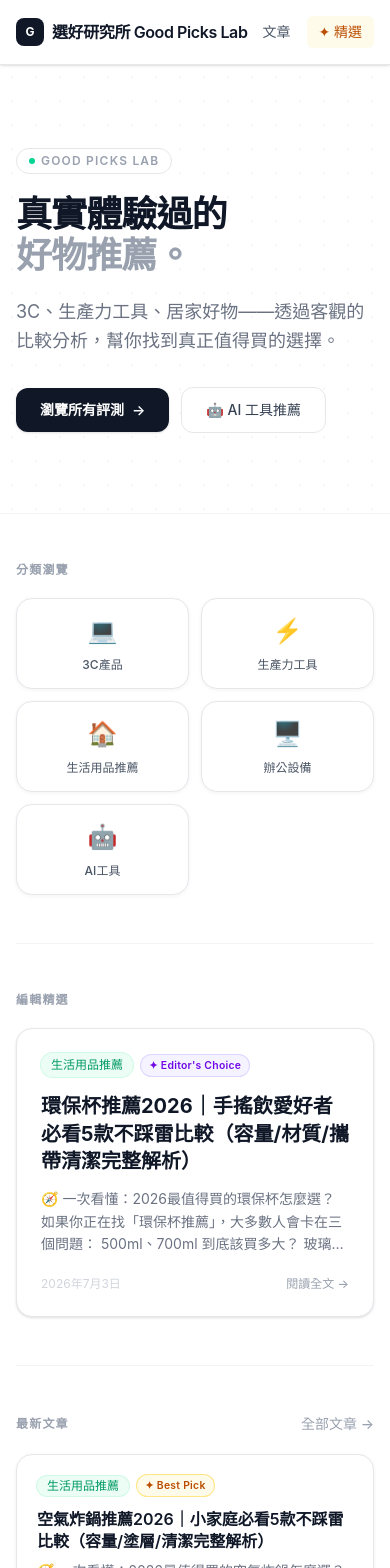
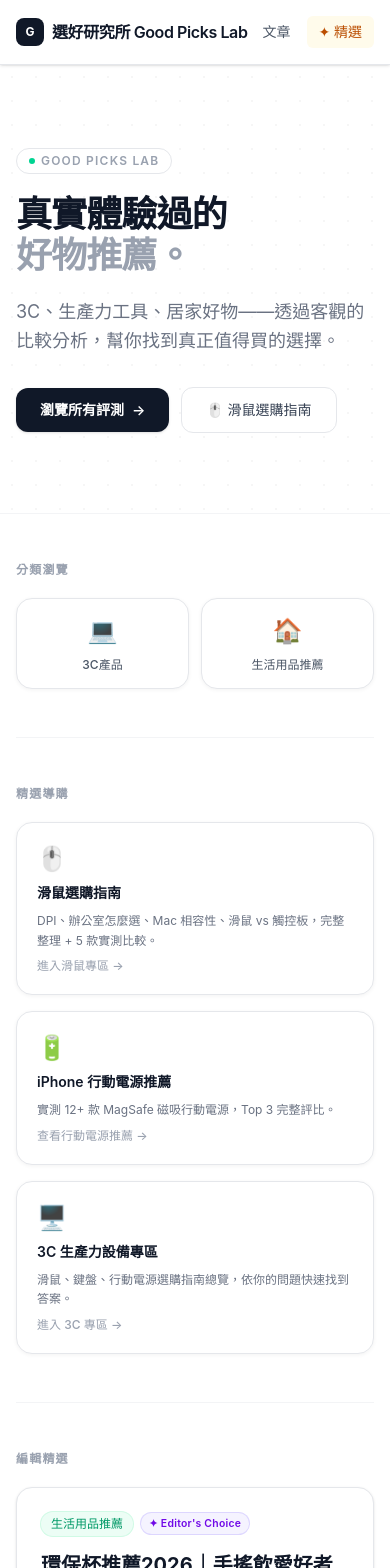
Before and after one commit to winnie67672002/AffiliateWeb, a Next.js app: page / in a window 390 px wide. Shown: the top 1568 px of the page. Built offline with nearby package versions, Linux system fonts and the light colour scheme.

Commit message:
#hotfix SEO 修改

```diff
--- a/app/[slug]/page.tsx
+++ b/app/[slug]/page.tsx
@@ -9,6 +9,7 @@ import ComparisonTable from '@/components/ComparisonTable'
 import BreadcrumbSchema from '@/components/schema/BreadcrumbSchema'
 import FaqSchema from '@/components/schema/FaqSchema'
 import HowToSchema from '@/components/schema/HowToSchema'
+import ProductListSchema from '@/components/schema/ProductListSchema'
 
 export async function generateStaticParams() {
   return getAllSlugs().map((slug) => ({ slug }))
@@ -76,7 +77,12 @@ export default async function PostPage({
   return (
     <div className="max-w-2xl mx-auto px-4 sm:px-6 py-12">
 
-      {/* Schema.org */}
+      {/* Schema.org — Article。
+          注意：這裡刻意不放 mainEntity: Product/Offer。本站不是這些商品的賣家，
+          没有即時價格/庫存資料，也没有真實評分，塞 Offer/aggregateRating 會被
+          Google 當成 Merchant listing / Product snippet 來驗證，資料不完整就會在
+          Search Console 出現「Product snippets / Merchant listings：N 個項目無效」。
+          真的想讓 Google 知道這篇文章提到哪些商品，用下面不含 Offer 的 ProductListSchema。 */}
       <Script
         id="article-schema"
         type="application/ld+json"
@@ -88,20 +94,21 @@ export default async function PostPage({
             description: post.description,
             datePublished: post.date,
             author: { '@type': 'Organization', name: 'Good Picks Lab' },
-            mainEntity: post.affiliate?.map((item) => ({
-              '@type': 'Product',
-              name: item.name,
-              description: item.description,
-              offers: {
-                '@type': 'Offer',
-                url: item.href,
-                price: item.price ?? '0',
-                priceCurrency: 'TWD',
-              },
-            })),
           }),
         }}
       />
+
+      {post.affiliate && post.affiliate.length > 0 && (
+        <ProductListSchema
+          products={post.affiliate.map((item, i) => ({
+            name: item.name,
+            description: item.description,
+            image: item.image,
+            url: item.href,
+            position: i + 1,
+          }))}
+        />
+      )}
 
       <BreadcrumbSchema
         items={[
--- a/app/best-power-bank-iphone-2026/page.tsx
+++ b/app/best-power-bank-iphone-2026/page.tsx
@@ -235,7 +235,6 @@ export default function BestPowerBankPage() {
           description: p.description,
           image: p.image,
           url: p.href,
-          price: p.price,
           position: p.rank,
         }))}
       />
@@ -695,6 +694,33 @@ export default function BestPowerBankPage() {
         </p>
       </section>
 
+      {/* ── 延伸閱讀 ───────────────────────────────────────── */}
+      <section className="mb-12 pt-8 border-t border-gray-100">
+        <p className="text-xs font-semibold text-gray-400 uppercase tracking-widest mb-5">
+          延伸閱讀
+        </p>
+        <Link
+          href="/five-power-bank-guide"
+          className="
+            flex items-start gap-4 p-4
+            rounded-xl border border-gray-200 bg-white
+            shadow-[0_1px_4px_rgba(0,0,0,0.05)]
+            hover:shadow-md hover:-translate-y-0.5
+            transition-all duration-150 group
+          "
+        >
+          <div className="flex-1 min-w-0">
+            <p className="font-semibold text-gray-900 group-hover:text-gray-600 transition-colors text-sm leading-snug mb-0.5">
+              2026 行動電源推薦｜不是越大越好！5大類型完整解析
+            </p>
+            <p className="text-xs text-gray-400 line-clamp-1">
+              依出國、通勤、磁吸、輕薄、高 CP 值等 5 種使用情境分類挑選，不限 iPhone。
+            </p>
+          </div>
+          <span className="text-gray-300 group-hover:text-gray-600 transition-colors text-sm mt-0.5 shrink-0">→</span>
+        </Link>
+      </section>
+
       {/* ── Disclosure ─────────────────────────────────────── */}
       <div className="rounded-xl bg-gray-50 border border-gray-100 p-4 text-xs text-gray-400 leading-relaxed mb-10">
         <strong className="text-gray-500">Affiliate Disclosure：</strong>
--- a/app/page.tsx
+++ b/app/page.tsx
@@ -2,12 +2,36 @@ import Link from 'next/link'
 import { getAllPosts } from '@/lib/posts'
 import PostCard from '@/components/PostCard'
 
+// 注意：只列出目前「已發布至少一篇文章」的分類。
+// 生產力工具／辦公設備／AI工具目前底下全是草稿（published: false），
+// 在那些分類真正有文章上線前，不放進這裡，避免導去空的分類頁。
 const CATEGORIES = [
   { label: '3C產品',   icon: '💻', color: 'hover:border-blue-200   hover:bg-blue-50/50'   },
-  { label: '生產力工具', icon: '⚡', color: 'hover:border-violet-200 hover:bg-violet-50/50' },
   { label: '生活用品推薦',  icon: '🏠', color: 'hover:border-emerald-200 hover:bg-emerald-50/50' },
-  { label: '辦公設備',  icon: '🖥️', color: 'hover:border-amber-200  hover:bg-amber-50/50'  },
-  { label: 'AI工具',   icon: '🤖', color: 'hover:border-rose-200   hover:bg-rose-50/50'   },
+]
+
+const FEATURED_PICKS = [
+  {
+    icon: '🖱️',
+    title: '滑鼠選購指南',
+    desc: 'DPI、辦公室怎麼選、Mac 相容性、滑鼠 vs 觸控板，完整整理 + 5 款實測比較。',
+    href: '/mouse',
+    cta: '進入滑鼠專區',
+  },
+  {
+    icon: '🔋',
+    title: 'iPhone 行動電源推薦',
+    desc: '實測 12+ 款 MagSafe 磁吸行動電源，Top 3 完整評比。',
+    href: '/best-power-bank-iphone-2026',
+    cta: '查看行動電源推薦',
+  },
+  {
+    icon: '🖥️',
+    title: '3C 生產力設備專區',
+    desc: '滑鼠、鍵盤、行動電源選購指南總覽，依你的問題快速找到答案。',
+    href: '/3c',
+    cta: '進入 3C 專區',
+  },
 ]
 
 export default function HomePage() {
@@ -56,7 +80,7 @@ export default function HomePage() {
                 <span>→</span>
               </Link>
               <Link
-                href="/blog?category=AI工具"
+                href="/mouse"
                 className="
                   inline-flex items-center gap-2
                   bg-white text-gray-700 text-sm font-medium
@@ -66,7 +90,7 @@ export default function HomePage() {
                   transition-all duration-150
                 "
               >
-                🤖 AI 工具推薦
+                🖱️ 滑鼠選購指南
               </Link>
             </div>
           </div>
@@ -97,6 +121,39 @@ export default function HomePage() {
                 <span className="text-2xl">{cat.icon}</span>
                 <span className="text-xs text-gray-600 font-medium group-hover:text-gray-900 transition-colors text-center leading-tight">
                   {cat.label}
+                </span>
+              </Link>
+            ))}
+          </div>
+        </section>
+
+        {/* ── 精選導購（3C 主要 hub / pillar 頁）──────────────── */}
+        <section className="py-12 border-b border-gray-100">
+          <h2 className="text-xs font-semibold text-gray-400 uppercase tracking-widest mb-5">
+            精選導購
+          </h2>
+          <div className="grid gap-4 sm:grid-cols-3">
+            {FEATURED_PICKS.map((pick) => (
+              <Link
+                key={pick.href}
+                href={pick.href}
+                className="
+                  group flex flex-col gap-2 p-5
+                  rounded-2xl border border-gray-200 bg-white
+                  shadow-[0_1px_4px_rgba(0,0,0,0.05)]
+                  hover:shadow-md hover:-translate-y-0.5
+                  transition-all duration-150
+                "
+              >
+                <span className="text-2xl">{pick.icon}</span>
+                <span className="font-semibold text-gray-900 text-sm group-hover:text-gray-600 transition-colors">
+                  {pick.title}
+                </span>
+                <span className="text-xs text-gray-500 leading-relaxed flex-1">
+                  {pick.desc}
+                </span>
+                <span className="text-xs font-medium text-gray-400 group-hover:text-gray-700 transition-colors">
+                  {pick.cta} →
                 </span>
               </Link>
             ))}
--- a/components/Footer.tsx
+++ b/components/Footer.tsx
@@ -19,9 +19,9 @@ export default function Footer() {
               <Link href="/3c" className="hover:text-gray-900 transition-colors text-xs">3C 專區</Link>
               <Link href="/mouse" className="hover:text-gray-900 transition-colors text-xs">滑鼠選購指南</Link>
               <Link href="/blog?category=3C產品" className="hover:text-gray-900 transition-colors text-xs">3C產品</Link>
-                  <Link href="/blog?category=生活用品推薦" className="hover:text-gray-900 transition-colors text-xs">生活用品推薦</Link>
-              <Link href="/blog?category=生產力工具" className="hover:text-gray-900 transition-colors text-xs">生產力工具</Link>
-              <Link href="/blog?category=AI工具" className="hover:text-gray-900 transition-colors text-xs">AI工具</Link>
+              <Link href="/blog?category=生活用品推薦" className="hover:text-gray-900 transition-colors text-xs">生活用品推薦</Link>
+              {/* 生產力工具／辦公設備／AI工具目前底下沒有已發布文章，暫時不放連結，
+                  避免導去空分類頁；等該分類真的有文章上線再加回來 */}
             </div>
             <div className="flex flex-col gap-2">
               <span className="text-xs font-semibold text-gray-400 uppercase tracking-widest">關於</span>
--- a/components/schema/ProductListSchema.tsx
+++ b/components/schema/ProductListSchema.tsx
@@ -1,28 +1,35 @@
 import Script from 'next/script'
 
-export interface ProductSchemaItem {
+export interface ProductListItem {
   name: string
   description: string
   image?: string
   url: string
-  price?: string
   position?: number
 }
 
 const BASE_URL = 'https://goodpickslab.com'
 
-/** Strips a leading currency symbol / non-numeric prefix so Offer.price stays a plain number string. */
-function toPriceAmount(price?: string): string | undefined {
-  if (!price) return undefined
-  const match = price.replace(/,/g, '').match(/\d+(\.\d+)?/)
-  return match ? match[0] : undefined
-}
-
 /**
- * Renders an ItemList of Product/Offer JSON-LD for a set of affiliate-recommended products.
- * Does not fabricate ratings/reviews — only uses data actually present on the page.
+ * Purely descriptive ItemList of the products an affiliate roundup article mentions.
+ *
+ * IMPORTANT: this intentionally does NOT emit `offers` (price / priceCurrency /
+ * availability) or `aggregateRating` / `review`.
+ *
+ * This site is not the merchant selling these products — it links out to Shopee /
+ * brand sites via affiliate links, has no live price or stock feed, and has no real,
+ * user-collected ratings. Attaching Offer/Rating data to Product markup is what tells
+ * Google "treat this as a Product snippet / Merchant listing", which Search Console
+ * will then validate against e-commerce-grade requirements (accurate price format,
+ * availability, shipping/return policy, etc.) that a listicle can't legitimately meet.
+ * That mismatch is exactly what produced the "Product snippets" / "Merchant listings"
+ * invalid-item errors in GSC.
+ *
+ * Keeping this to name/description/image/url gives Google context about which
+ * products the article discusses without claiming to be a shop — safe, valid,
+ * and not eligible (or trying to be eligible) for either rich result type.
  */
-export default function ProductListSchema({ products, id }: { products: ProductSchemaItem[]; id?: string }) {
+export default function ProductListSchema({ products, id }: { products: ProductListItem[]; id?: string }) {
   if (!products || products.length === 0) return null
 
   return (
@@ -41,13 +48,7 @@ export default function ProductListSchema({ products, id }: { products: ProductS
               name: p.name,
               description: p.description,
               image: p.image ? `${BASE_URL}${p.image}` : undefined,
-              offers: {
-                '@type': 'Offer',
-                url: p.url,
-                priceCurrency: 'TWD',
-                price: toPriceAmount(p.price) ?? '0',
-                availability: 'https://schema.org/InStock',
-              },
+              url: p.url,
             },
           })),
         }),
```
